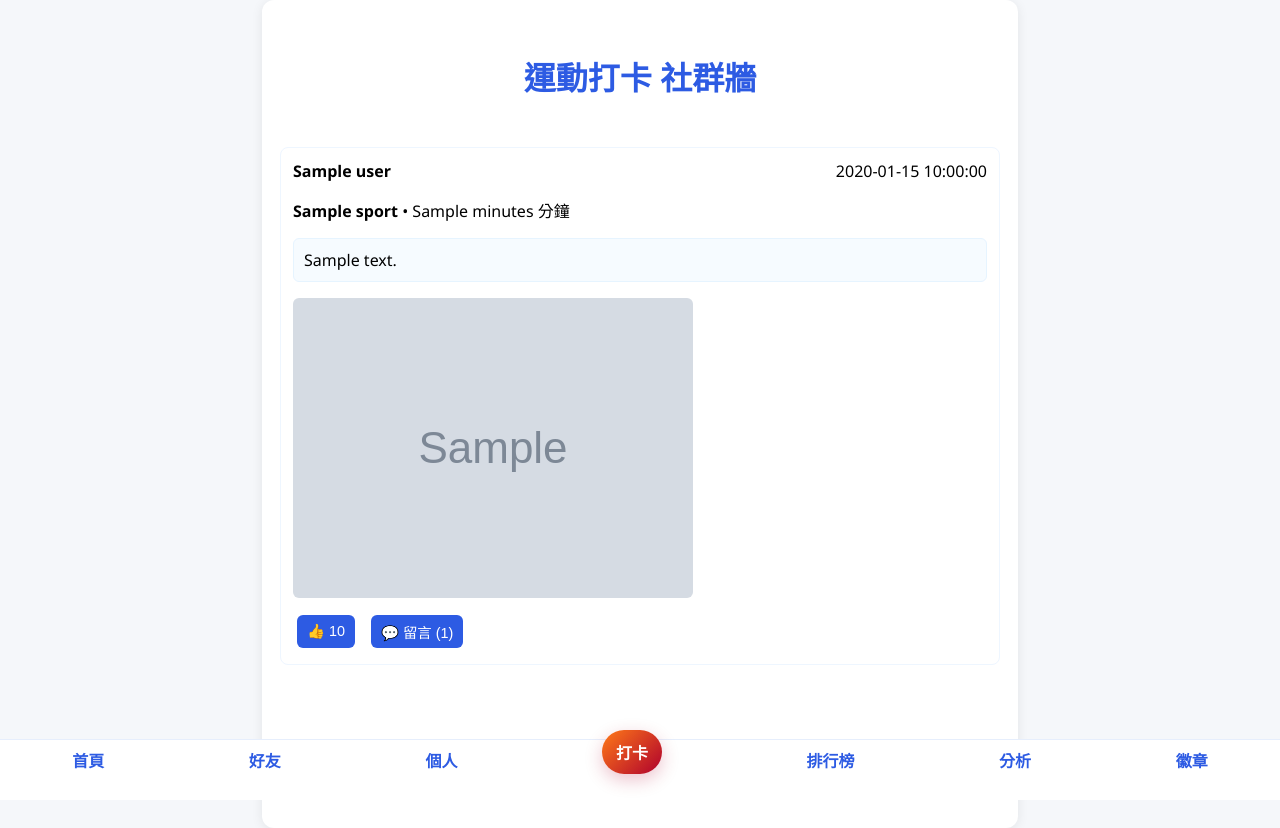
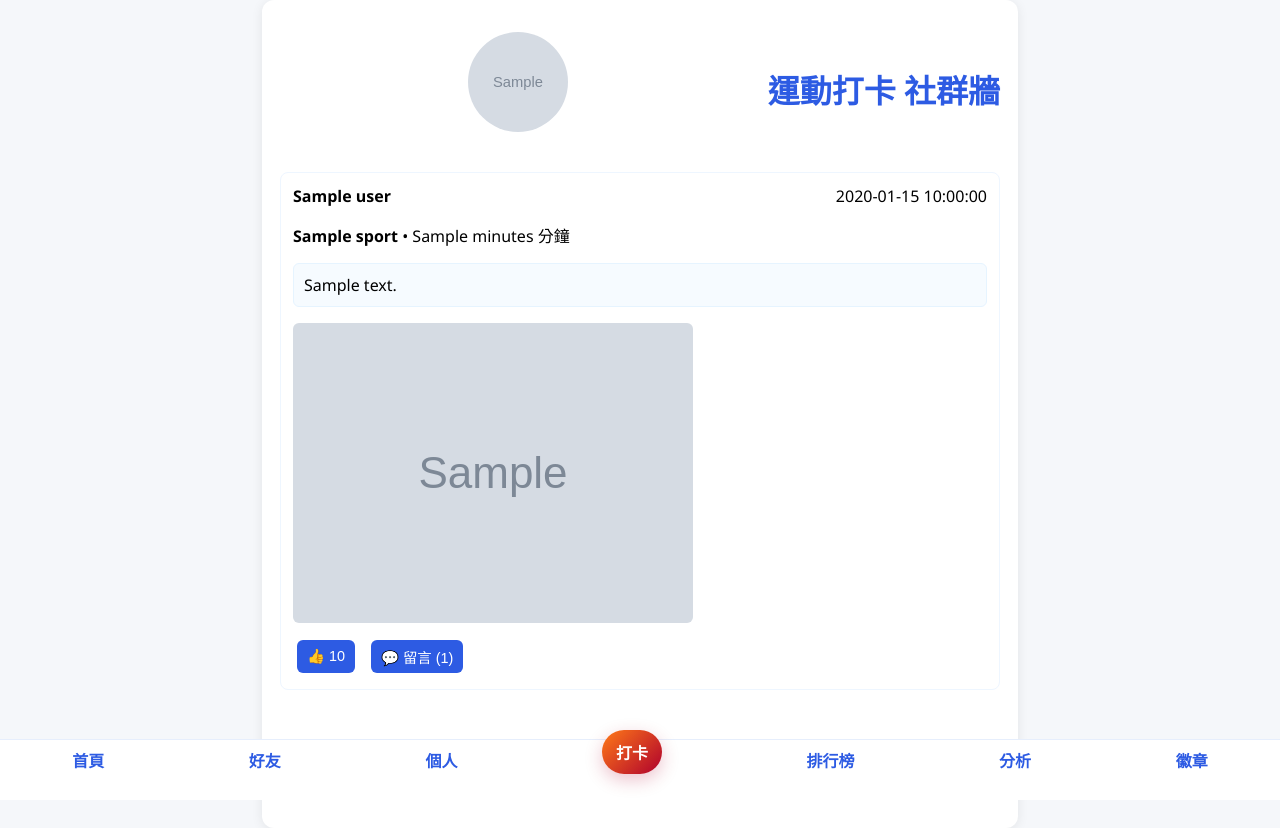
Before and after one commit to jimmy0904229-collab/health-streak-app, a Flask app: template templates/index.html in a window 1280 px wide. Run offline with Flask 3, Linux system fonts and the light colour scheme; the template is opened without the code that fills it: most values are stand-ins (such as "Sample title", 1, 10 or a date in 2020); grey boxes marked "Sample" are stand-in pictures.

Commit message:
Display user avatar on the homepage

```diff
--- a/templates/index.html
+++ b/templates/index.html
@@ -8,6 +8,9 @@
 <body>
     <div class="container">
         <header class="app-header">
+            {% if profile.avatar %}
+                <img src="{{ profile.avatar }}" alt="大頭貼" class="avatar">
+            {% endif %}
             <h1>運動打卡 社群牆</h1>
         </header>
 
```
